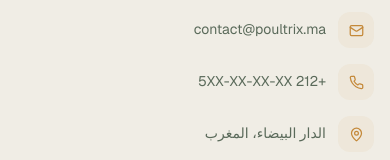
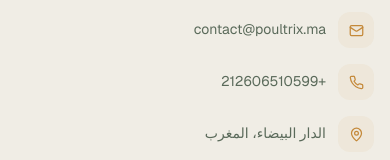
Before and after one commit to redoneabouaali-lab/POULTRIX-C, a Next.js app: page / in a window 390 px wide. Shown: the part 11050-11210 px from the top of the page. Built offline with nearby package versions, Linux system fonts and the light colour scheme; no server answers; a web font is replaced by a local one; what @openuidev/react-lang would draw is missing.

Commit message:
Update phone number to +212606510599

```diff
--- a/src/components/layout/footer.tsx
+++ b/src/components/layout/footer.tsx
@@ -115,7 +115,7 @@
                   <div className="w-9 h-9 rounded-xl flex items-center justify-center" style={{ background: `${COLORS.aqua}10` }}>
                     <Phone size={15} style={{ color: COLORS.aqua }} />
                   </div>
-                  <span style={{ color: "#5A6A5A" }}>+212 5XX-XX-XX-XX</span>
+                  <span style={{ color: "#5A6A5A" }}>+212606510599</span>
                 </div>
               </li>
               <li>
```
